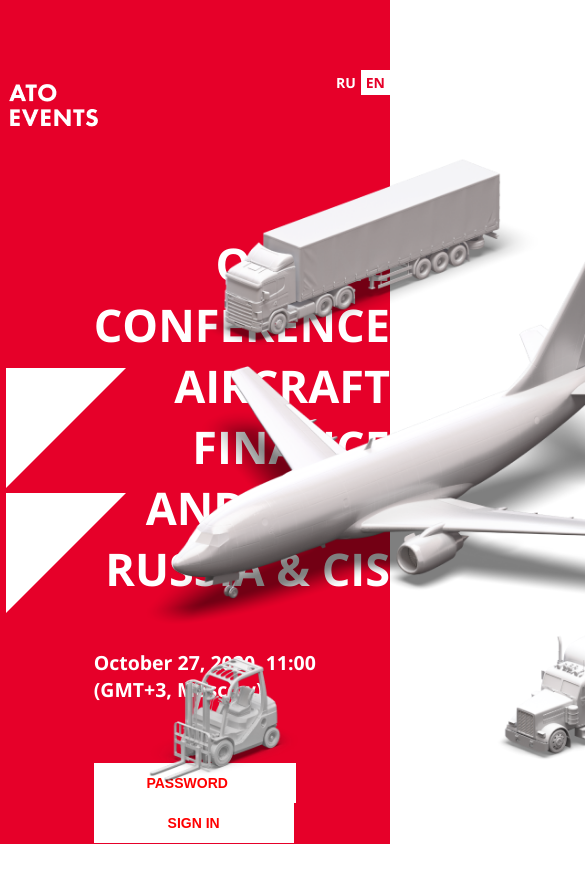
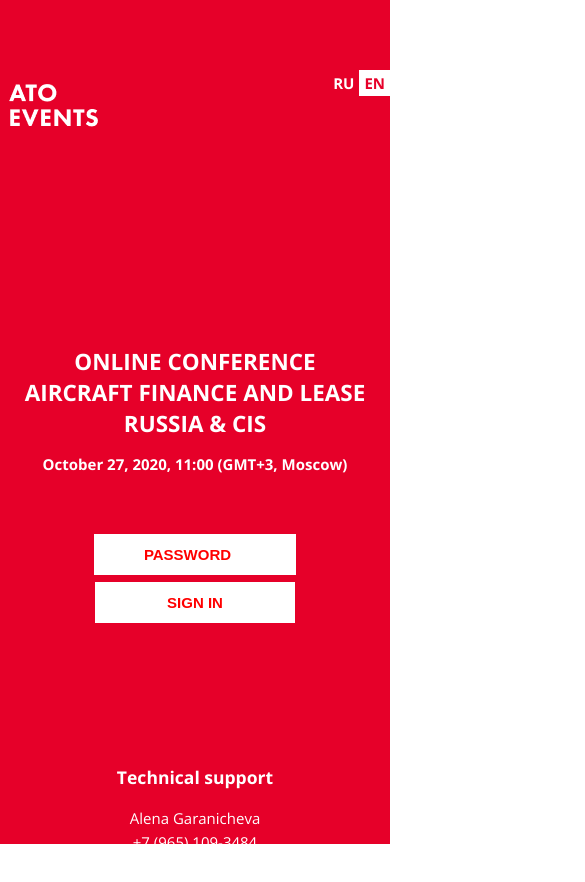
Before and after one commit to shadow-warlock/gazprombank-conference, a React (Create React App) app in the folder frontend/: page /admin in a window 390 px wide. Shown: the top 882 px of the page, 585 px wide, since content can reach past the window. After the commit the page ends 844 px from the top, so only its background shows below. Built offline with nearby package versions, Linux system fonts and the light colour scheme; no server answers.

Commit message:
feat: added media queries on AuthPage

```diff
--- a/frontend/src/components/AuthPage/AuthPage.css
+++ b/frontend/src/components/AuthPage/AuthPage.css
@@ -1,6 +1,7 @@
 .auth-page {
     background-color: var(--red);
     height: 100vh;
+    overflow-y: scroll;
 }
 
 .auth-page__content {
@@ -10,9 +11,11 @@
     min-height: calc(100% - 330px);
 
     display: flex;
+    align-items: center;
 }
 
 .auth-page__image-side {
+    height: 600px;
     position: relative;
 
     flex: 1;
--- a/frontend/src/components/TechSupport/TechSupport.css
+++ b/frontend/src/components/TechSupport/TechSupport.css
@@ -20,6 +20,7 @@
     width: 100%;
 
     display: flex;
+    flex-flow: row wrap;
     justify-content: space-around;
 }
 
--- a/frontend/src/components/mobile.css
+++ b/frontend/src/components/mobile.css
@@ -1,352 +1,94 @@
-@media (max-width: 800px) {
-    body {
-        --default-font-size: 14px;
+@media only screen and (max-width: 1800px) {
+    .auth-page__bottom-triangles {
+        right: 0;
+    }
+}
+
+@media only screen and (max-width: 1276px) {
+    .auth-page__main-img {
+        top: 8rem;
+        max-width: 600px;
     }
 
+    .auth-page__title, .auth-page__conf-theme {
+        font-size: 2.5rem;
+    }
+}
 
-    .header {
-        flex-direction: column-reverse;
+@media only screen and (max-width: 980px) {
+    .auth-page__image-side {
+        flex: 0.2 1 auto;
     }
 
-    .auth_page .font_size_very_big {
-        font-size: calc(2 * var(--default-font-size));
-    }
-
-    .auth_page_container > div {
-        width: 100%;
-    }
-
-    .auth_page_container .text_right > .text_right {
-        text-align: left;
-    }
-
-    .auth_page_container .text_right > .text_right > p:nth-child(1) {
-        margin-bottom: 20px;
-    }
-
-    .auth_page .additional_logos {
-        flex-direction: row;
-    }
-
-    .auth_page {
-        padding: 10%;
-    }
-
-
-    .auth_page .login_supporters {
-        flex-direction: column;
-    }
-
-    .auth_page .login_supporters .supporter {
-        margin-bottom: 10px;
-    }
-
-    .bank_container {
+    .auth-page__main-img {
         display: none;
     }
 
-    .conference_theme > div {
-        width: 100%;
-        text-align: left;
-        margin-bottom: 0;
+    .auth-page__conf-theme,
+    .auth-page__title,
+    .auth-form__error {
+        text-align: center;
     }
 
-    .conference_theme > div:nth-child(1) {
+    .auth-page__info-side {
+        align-items: center;
+    }
+
+    .auth-page__bottom-triangles {
         display: none;
     }
 
-    .conference_theme > div:nth-child(2) {
-        background-image: none;
+    .auth-page__footer {
+        padding: 0;
+        margin: 0;
+    }
+}
+
+@media only screen and (max-width: 660px) {
+    .auth-page__image-side {
+        flex: 0;
     }
 
-    .broadcast_chat_container > div {
-        padding-top: 0;
+    .auth-page__left-triangles {
+        display: none;
     }
 
-    .left_container {
-        display: none;
-        max-width: none;
+    .tech-support__support {
+        width: 100%;
+        margin-bottom: 1rem;
+    }
+
+    .tech-support__item {
         text-align: center;
     }
 
-    .left_container .font_size_very_big {
-        font-size: var(--font-size-big);
-    }
-
-    .left_container .uppercase {
-        white-space: initial;
-        text-align: left;
-    }
-
-    .auth_page .tech_support {
-        background-image: none;
-    }
-
-    .tech_support .uppercase {
-        text-align: center;
-    }
-
-    .tech_support .supporter {
-        text-align: left;
-        margin-left: 50px;
-    }
-
-    .left_container .nowrap {
-        white-space: normal;
-        margin-bottom: 30px;
-    }
-
-    .auth_form .input, .auth_form .button {
-        --input-width: 200px;
-        margin-right: 0;
-    }
-
-    .auth_form {
-        padding: 50px 0;
-    }
-
-    .auth_form .form_div {
-        justify-content: center;
-        flex-direction: column;
-        text-align: center;
-    }
-
-
-    .auth_page_container > div:nth-child(2) {
-        margin-right: 0;
-    }
-
-    .auth_form .form_div > * {
-        margin: 10px auto;
-    }
-
-
-    .tech_support .nowrap {
-        white-space: initial;
-    }
-
-    .tech_support .font_size_big {
-        font-size: var(--default-font-size);
-    }
-
-    .logo {
-        display: flex;
-        justify-content: space-between;
-    }
-
-    .change_locale_button {
-        margin-right: 0;
-        text-align: right;
-        justify-content: flex-end;
-    }
-
-    .logo_right {
-        text-align: center;
-        padding: 10px 0;
-    }
-
-    .padding_side {
-        padding-left: 30px;
-        padding-right: 30px;
-    }
-
-    .conference_title {
-        text-align: center;
-        padding-bottom: 30px;
-        display: flex;
-        flex-direction: column-reverse;
-    }
-
-    .conference .large_title {
-        font-size: calc(2.7 * var(--default-font-size));
-    }
-
-    div.padding_side.flex_right.font_size_very_big.color_blue.bold.conference_theme {
-        font-size: calc(1.6 * var(--default-font-size));
-        align-items: initial;
-        text-align: left;
-    }
-
-    .materials_and_time {
-        text-align: center;
-        font-size: var(--default-font-size);
-        /*flex-direction: column-reverse;*/
-        padding: 30px 0;
-    }
-
-
-    .footer .bottom_footer {
-        padding-left: 30px;
-        padding-right: 30px;
-    }
-
-    .footer .bottom_footer a {
-        white-space: normal !important;
-    }
-
-
-    .broadcast_chat_container > div:nth-child(2) {
-        padding-left: 0;
-        padding-right: 0;
-    }
-
-    .materials_and_time > div {
-        margin-bottom: 20px;
-    }
-
-    .conference_item {
-        display: block;
-    }
-
-    .conference_item .description_container {
-        display: block;
-        text-align: center;
-    }
-
-    .conference .flex_right {
-        text-align: left;
-        align-items: initial;
-    }
-
-    .rectangle_image {
-        width: 100%;
-        height: auto;
-        margin-bottom: 10px;
-    }
-
-    .rectangle_image .conf_item_image {
-        width: 250px;
-        height: 250px;
-        border-radius: 30px;
-    }
-
-    .conference_item .time {
-        padding: unset;
-        margin-top: 10px;
-        width: 100%;
-    }
-
-    .conference_program_title {
-        flex-wrap: wrap;
-        padding-bottom: 30px;
-    }
-
-    .conference_program_title > div:nth-child(2) {
-        margin-top: 20px;
-        margin-left: 0;
-    }
-
-
-    .footer {
-        flex-direction: column-reverse
-    }
-
-    .footer > div {
-        width: auto;
-        display: block;
-        flex-direction: column-reverse;
-    }
-
-    .footer > div > div {
-        /*display: flex;*/
-        /*justify-content: space-between;*/
-        padding-bottom: 20px;
-    }
-
-    .cancel_reply {
-        margin-left: 10px;
-        display: block;
-    }
-
-    .form_container {
-        display: block;
-    }
-
-    .user_info .form_container {
-        display: flex;
-    }
-
-    .footer .tech_support .login_supporters {
-        flex-direction: column;
-        margin-top: 0;
-    }
-
-    .footer .tech_support .login_supporters .supporter {
-        margin-bottom: 20px;
-    }
-
-    .only_desktop {
-        display: none !important;
-    }
-
-    .only_mobile {
-        display: block !important;
-    }
-
-    .footer .top_partners {
-        flex-wrap: wrap;
-    }
-
-    .footer .top_partners .partner_container {
-        width: 50vw;
-    }
-
-    .footer .partners > div {
-        flex-wrap: wrap;
-    }
-
-    .footer .partners img {
-        width: 30vw;
+    .auth-page__conf-theme,
+    .auth-page__title {
+        font-size: 2rem;
     }
 }
 
-@media (max-width: 1200px) {
-    .broadcast_chat_container {
-        display: block;
+@media only screen and (max-width: 440px) {
+    .auth-page__conf-theme,
+    .auth-page__title {
+        font-size: 1.5rem;
     }
 
-    .broadcast_chat_container.padding_side {
-        padding-left: 0;
-        padding-right: 0;
-        padding-top: 10px;
+    .auth-page__time {
+        margin-top: 1rem;
+        font-size: 1rem;
     }
 
-    .broadcast > p {
-        padding-bottom: 10px;
-        text-align: center;
+    .auth-form__form input {
+        margin: 0 0 0.5rem;
     }
 
-    .broadcast > div {
+    .auth-form__form {
         display: flex;
+        flex-flow: column wrap;
+        font-display: column;
+        justify-content: center;
+        align-items: center;
     }
 
-    .broadcast_chat_container .iframe {
-        flex: 1;
-        height: 500px;
-    }
-
-    .chat {
-        padding-left: 5%;
-        padding-right: 5%;
-    }
-
-    .chat > p {
-        padding-bottom: 10px;
-    }
-
-    .send_message_container .textarea {
-        width: 250px;
-    }
-
-    .send_message_container > div {
-        display: flex;
-    }
-
-    .send_message_container {
-        text-align: center;
-    }
-
-    .message {
-        width: auto;
-    }
 }
```
